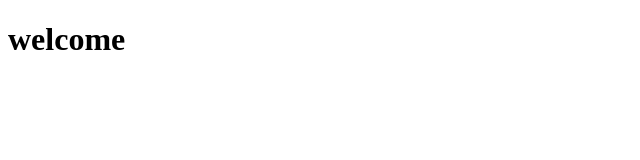
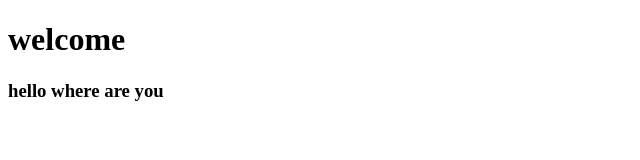
Before and after one commit to deepasreejith/gitsample, a plain HTML site: page index.html in a window 1280 px wide. Shown: the whole page, without its empty margins (0-640 px from the left). Drawn offline with Linux system fonts and the light colour scheme.

Commit message:
added some message

```diff
--- a/index.html
+++ b/index.html
@@ -7,5 +7,6 @@
 </head>
 <body>
     <h1>welcome</h1>
+    <h3>hello where are you</h3>
 </body>
 </html>
```
